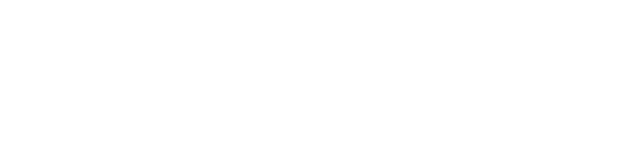
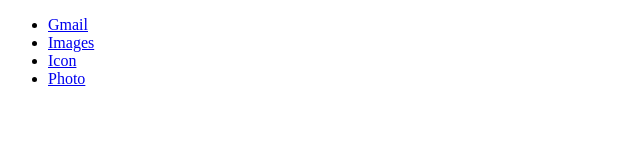
Before and after one commit to dardilar/Google-Clone, a plain HTML site: page index.html in a window 1280 px wide. Shown: the whole page, without its empty margins (0-640 px from the left). Drawn offline with Linux system fonts and the light colour scheme.

Commit message:
Estructura nav HTML (#1)

```diff
--- a/index.html
+++ b/index.html
@@ -8,6 +8,23 @@
     <link rel="stylesheet" href="./css/main.css">
 </head>
 <body>
-
+    <header>
+        <nav>
+            <ul>
+                <li>
+                    <a href="#">Gmail</a>
+                </li>
+                <li>
+                    <a href="#">Images</a>
+                </li>
+                <li>
+                    <a href="#">Icon</a>
+                </li>
+                <li>
+                    <a href="#">Photo</a>
+                </li>
+            </ul>
+        </nav>
+    </header>
 </body>
 </html>
```
